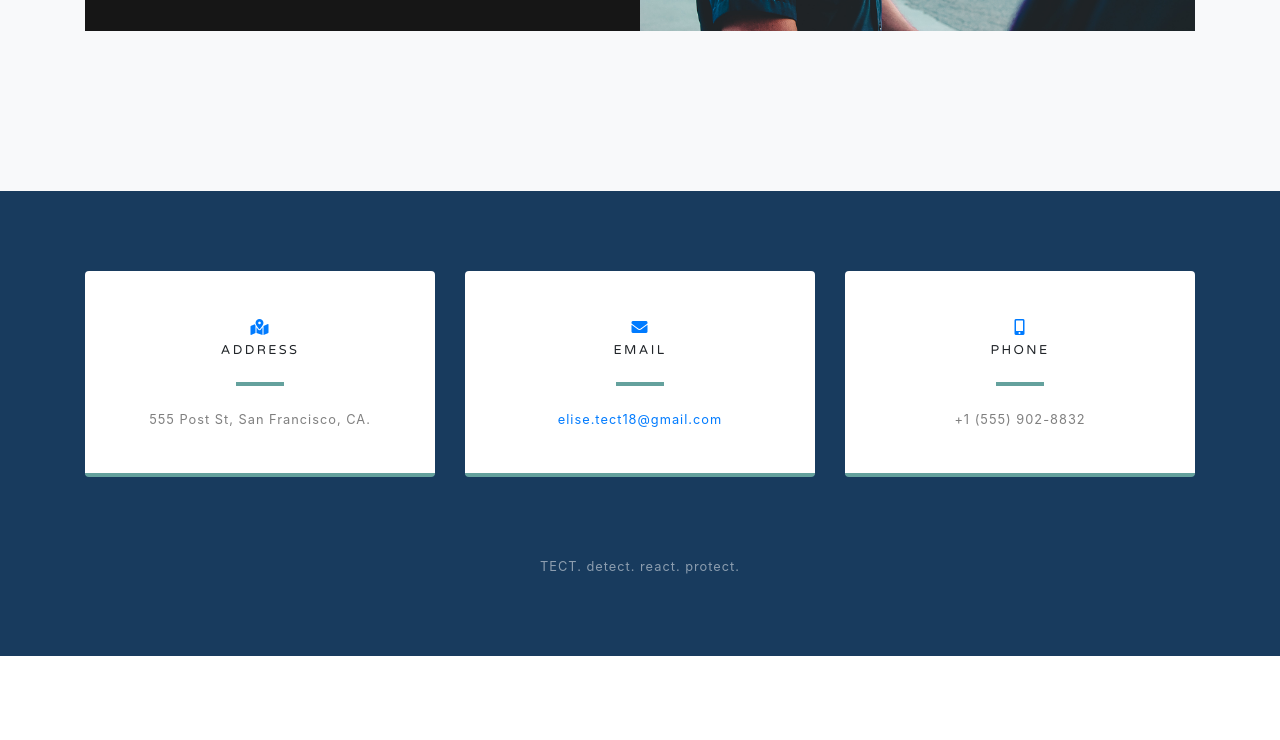
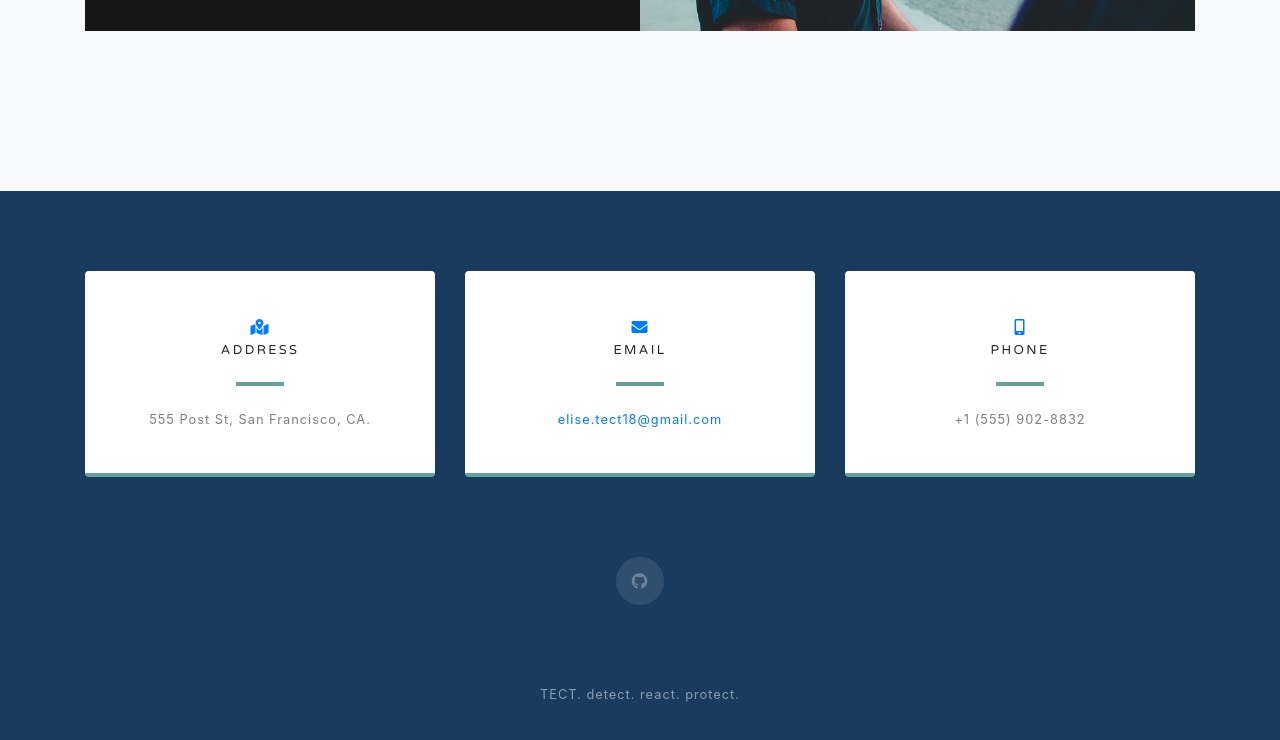
Before and after one commit to Anisha7/Tech, a website with bundled scripts: page index.html in a window 1280 px wide. Shown: the part 2895-3635 px from the top of the page. Before the commit the page ends 3551 px from the top, so only its background shows below. Built offline with nearby package versions, Linux system fonts and the light colour scheme.

Commit message:
project github added

```diff
--- a/index.html
+++ b/index.html
@@ -195,17 +195,17 @@
           </div>
         </div>
 
-        <!-- <div class="social d-flex justify-content-center">
-          <a href="#" class="mx-2">
+        <div class="social d-flex justify-content-center">
+          <!-- <a href="#" class="mx-2">
             <i class="fab fa-twitter"></i>
           </a>
           <a href="#" class="mx-2">
             <i class="fab fa-facebook-f"></i>
-          </a>
-          <a href="https://github.com/Zamy97/Tect-Landing-Page" class="mx-2">
+          </a> -->
+          <a href="https://github.com/woodward4422/Tect" class="mx-2">
             <i class="fab fa-github"></i>
           </a>
-        </div> -->
+        </div>
 
       </div>
     </section>
```
